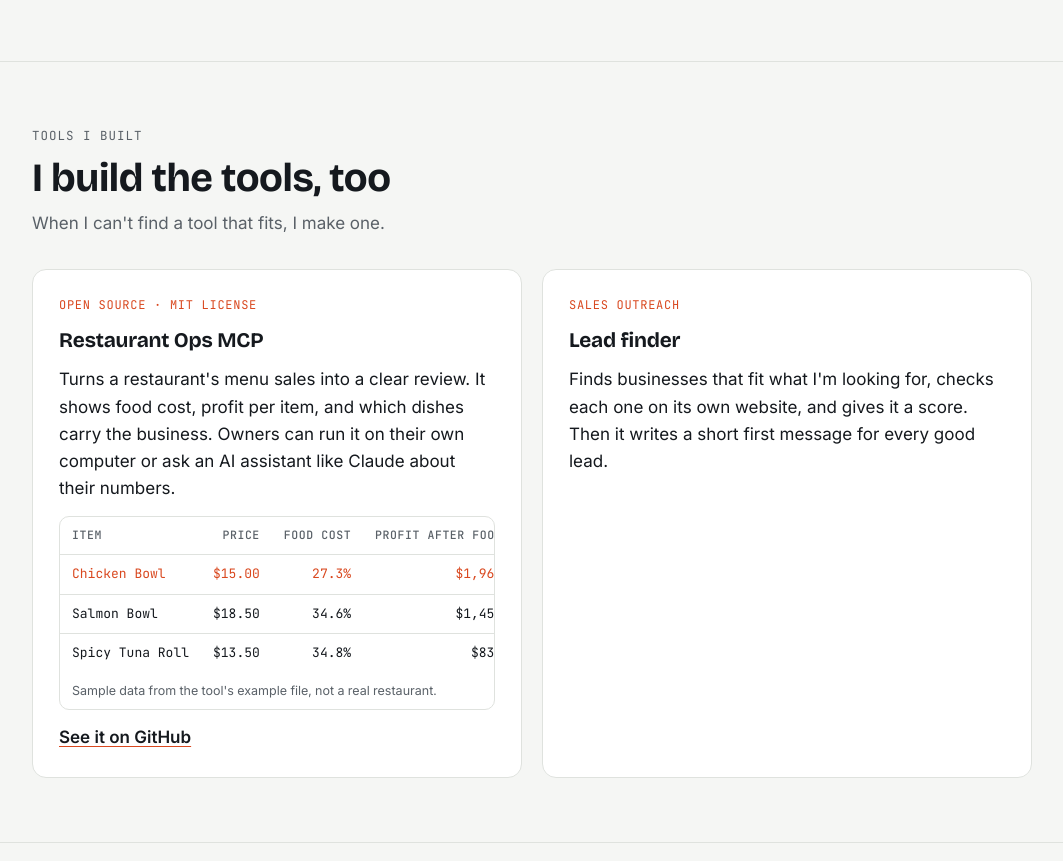
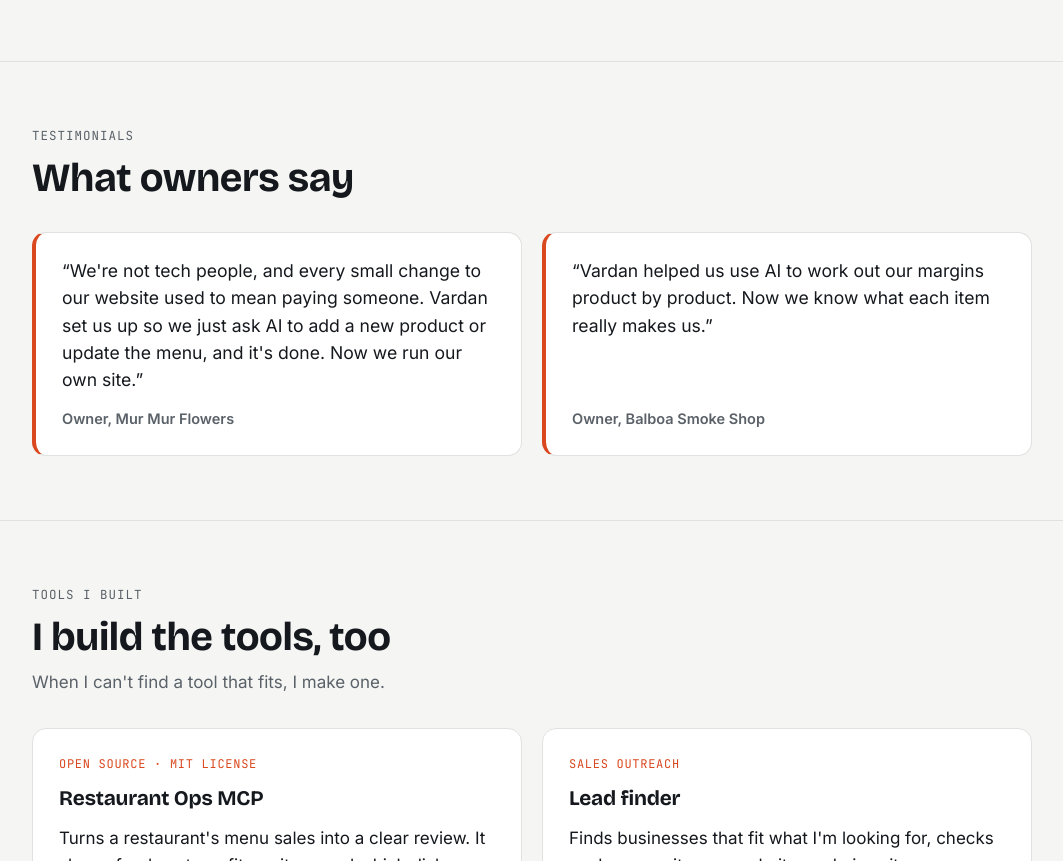
Before and after one commit to vikstas/vardangdikyan.com, a plain HTML site: page index.html in a window 1280 px wide. Shown: the part 1535-2396 px from the top of the page, without its empty margins (108-1171 px from the left). Drawn offline with nearby package versions, Linux system fonts and the light colour scheme.

Commit message:
Add owner testimonials

```diff
--- a/index.html
+++ b/index.html
@@ -160,6 +160,14 @@ section.block > .wrap { padding-block: 64px; display: grid; gap: 32px; }
   .sample td:first-child { white-space: normal; }
 }
 
+/* Testimonials */
+.quotes { display: grid; grid-template-columns: repeat(2, minmax(0, 1fr)); gap: 20px; }
+@media (max-width: 760px) { .quotes { grid-template-columns: minmax(0, 1fr); } }
+.quote { margin: 0; background: var(--surface); border: 1px solid var(--line); border-left: 4px solid var(--accent); border-radius: 14px; padding: 24px 26px; display: grid; gap: 14px; align-content: space-between; min-width: 0; }
+.quote blockquote { margin: 0; font-size: 1.1rem; line-height: 1.55; }
+.quote figcaption { font-size: 14.5px; color: var(--muted); font-weight: 600; }
+@media (max-width: 600px) { .quote { padding: 18px 18px 18px 20px; } .quote blockquote { font-size: 1.02rem; } }
+
 /* Results */
 .stats { display: grid; grid-template-columns: repeat(3, minmax(0, 1fr)); gap: 20px; }
 @media (max-width: 760px) { .stats { grid-template-columns: minmax(0, 1fr); } }
@@ -251,6 +259,25 @@ footer.foot .wrap { padding-block: 26px; display: flex; flex-wrap: wrap; justify
             <p class="result">Our profit numbers are always clear.</p>
           </div>
         </article>
+      </div>
+    </div>
+  </section>
+
+  <section class="block" id="testimonials">
+    <div class="wrap">
+      <div class="head">
+        <p class="eyebrow">Testimonials</p>
+        <h2>What owners say</h2>
+      </div>
+      <div class="quotes">
+        <figure class="quote">
+          <blockquote><p style="margin:0">&ldquo;We're not tech people, and every small change to our website used to mean paying someone. Vardan set us up so we just ask AI to add a new product or update the menu, and it's done. Now we run our own site.&rdquo;</p></blockquote>
+          <figcaption>Owner, Mur Mur Flowers</figcaption>
+        </figure>
+        <figure class="quote">
+          <blockquote><p style="margin:0">&ldquo;Vardan helped us use AI to work out our margins product by product. Now we know what each item really makes us.&rdquo;</p></blockquote>
+          <figcaption>Owner, Balboa Smoke Shop</figcaption>
+        </figure>
       </div>
     </div>
   </section>
```
